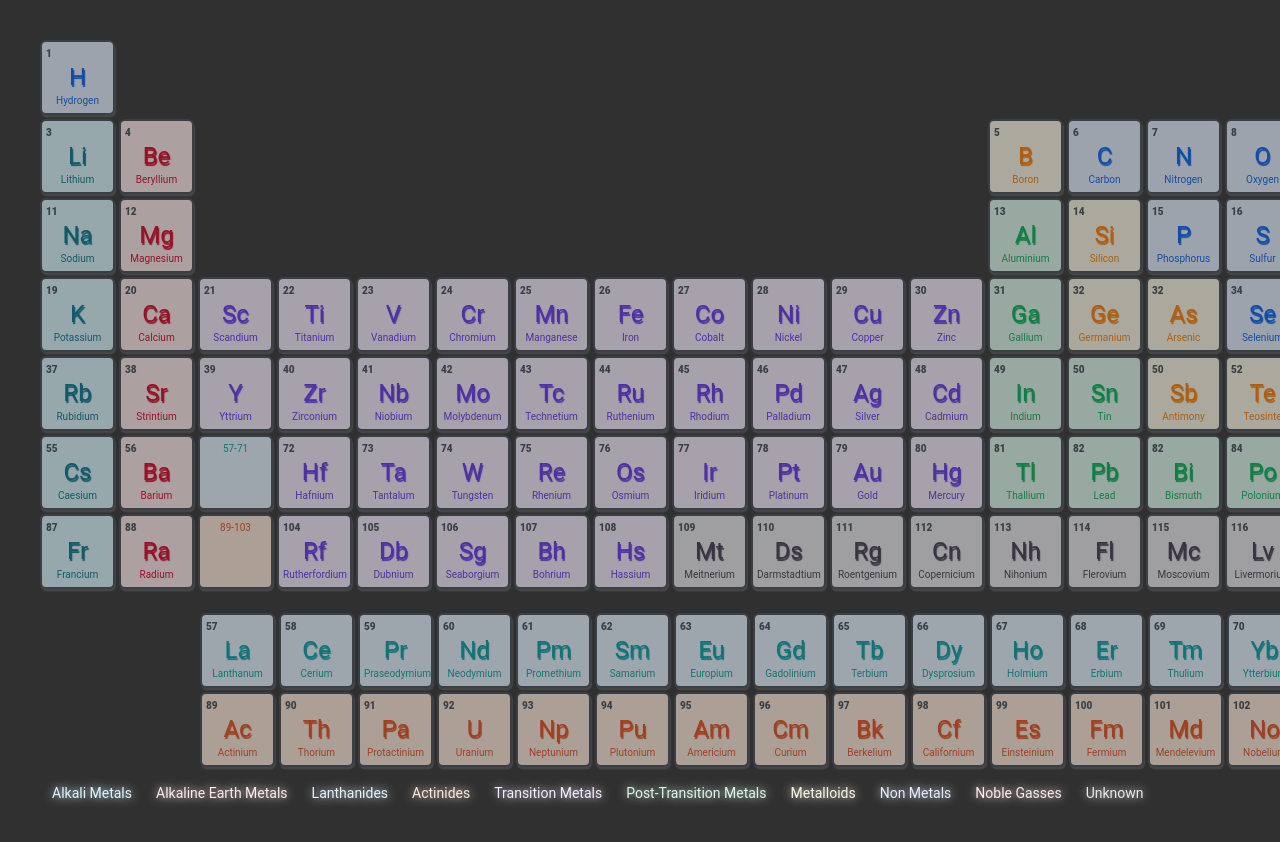
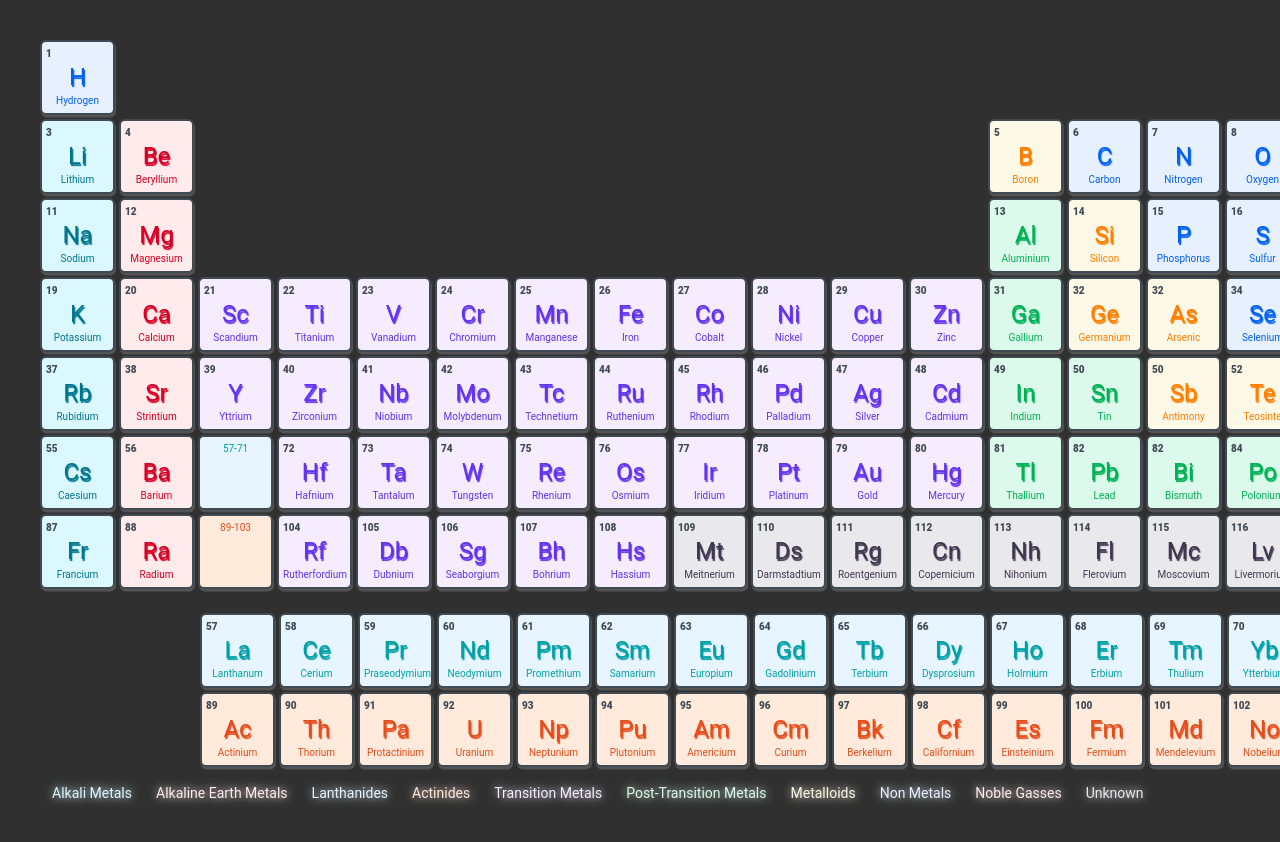
Before and after one commit to Cesar-Ch/periodic-table, a React (Vite) app: page / in a window 1280 px wide. Shown: the top 842 px of the page. Built offline with nearby package versions, Linux system fonts and the light colour scheme.

Commit message:
🐞 bug resolved

```diff
--- a/src/components/Box.jsx
+++ b/src/components/Box.jsx
@@ -1,6 +1,6 @@
 const Box = ({ element, name, group, number, selectedGroup }) => {
     return (
-        <div className={`element ${group} ${selectedGroup === group ? '' : 'opacity-60'} ${selectedGroup === 'all' ? 'opacity-100' : ''}  w-[75px] h-[75px] relative rounded-md mr-1 mb-1 p-1 text-center cursor-pointer`} style={{ border: `2px solid #3f4a53`, color: `var(--${group})`, backgroundColor: `var(--${group})`, boxShadow: `1px 2.5px 1px #555` }}
+        <div className={`element ${group} ${(selectedGroup === 'all') || (selectedGroup === group) ? 'opacity-100' : 'opacity-60'}   w-[75px] h-[75px] relative rounded-md mr-1 mb-1 p-1 text-center cursor-pointer`} style={{ border: `2px solid #3f4a53`, color: `var(--${group})`, backgroundColor: `var(--${group})`, boxShadow: `1px 2.5px 1px #555` }}
             onClick={() => {
 
             }}>
```
